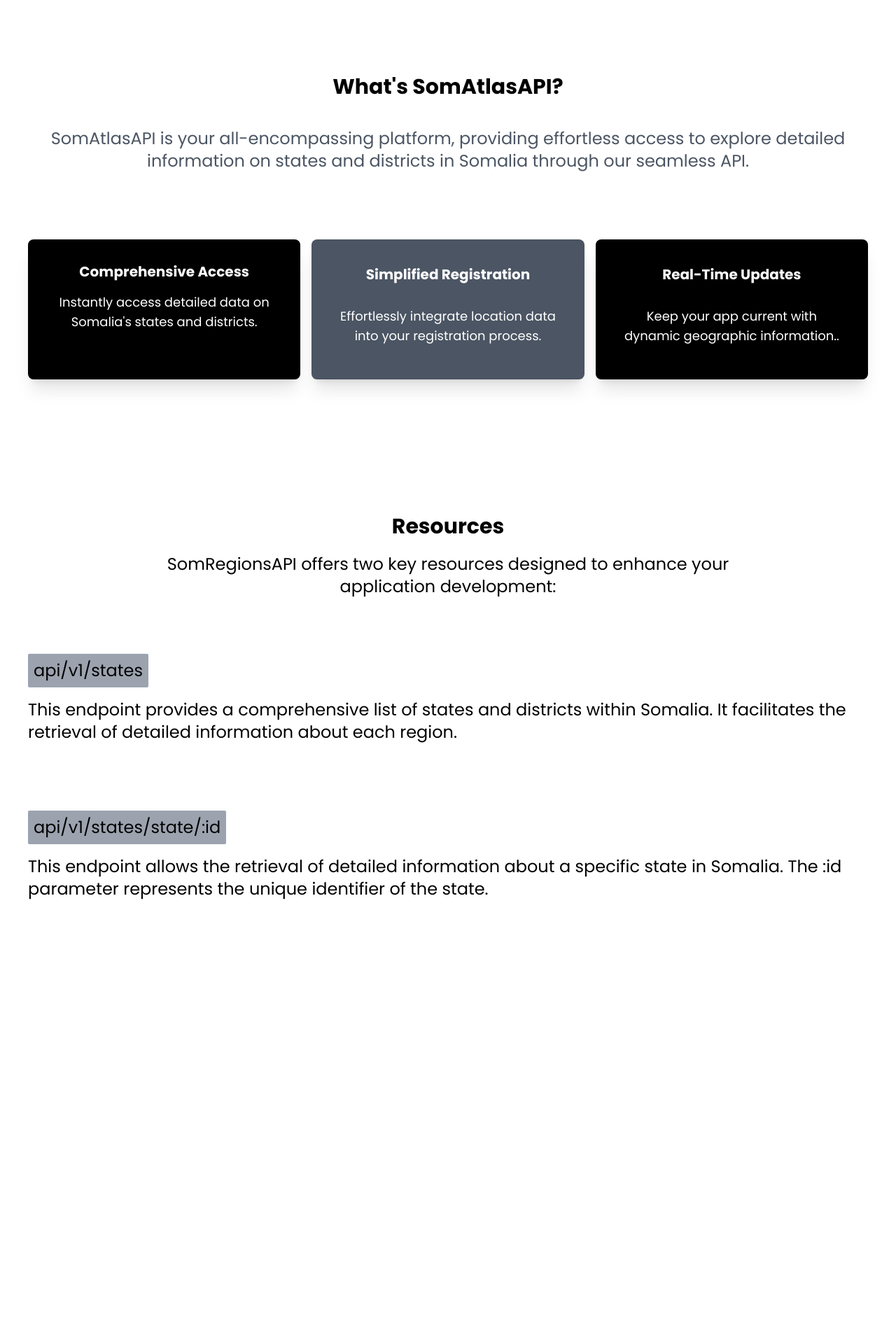
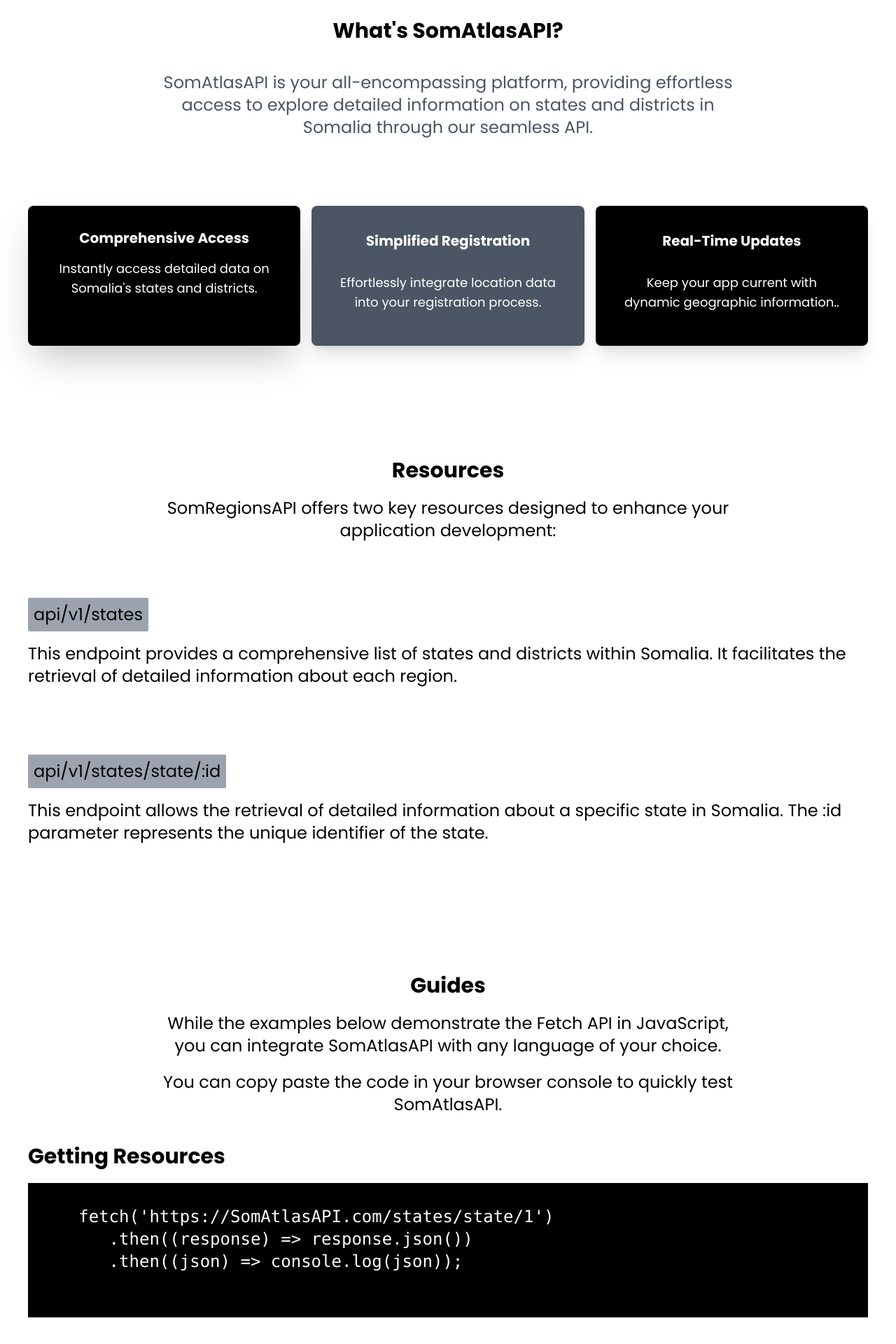
Before and after one commit to Ashakour1/SomAtlasAPI, a Svelte app in the folder client/: page / in a window 1280 px wide. Shown: the part 838-2758 px from the top of the page at 70% size. Before the commit the page ends 2244 px from the top, so only its background shows below. Built offline with nearby package versions, Linux system fonts and the light colour scheme.

Commit message:
guide page

```diff
--- a/client/src/App.svelte
+++ b/client/src/App.svelte
@@ -1,5 +1,6 @@
 <script>
   import Features from "./components/Features.svelte";
+  import Guide from "./components/Guide.svelte";
 import Header from "./components/Header.svelte";
   import Home from "./components/Home.svelte";
   import Resources from "./components/Resources.svelte";
@@ -10,4 +11,5 @@ import Header from "./components/Header.svelte";
   <Home/>
   <Features/>
   <Resources/>
+  <Guide/>
 </div>
--- a/client/src/app.css
+++ b/client/src/app.css
@@ -1,5 +1,6 @@
 :root {
   color-scheme: light dark;
+  scroll-behavior: smooth
 }
 
 @tailwind base;
--- a/client/src/components/Features.svelte
+++ b/client/src/components/Features.svelte
@@ -2,11 +2,13 @@
     import 'iconify-icon'
 </script>
 <section class="bg-white" id="features">
-    <div class="max-w-[1240px]  mx-auto py-[6rem] px-5">
+    <div class="max-w-[1240px]  mx-auto py-[4rem] px-5">
+   <div class="max-w-[850px] mx-auto">
     <h1 class="text-center text-3xl font-bold text-black">What's SomAtlasAPI?</h1>
     <p class="mt-10 text-2xl text-center text-gray-600">SomAtlasAPI is your all-encompassing platform, providing effortless access to explore detailed information on states and districts in Somalia through our seamless API.</p>
+   </div>
     <div class="grid gap-4 md:grid-cols-3 sm:grid-cols-1 ">
-        <div class=" w-full  shadow-xl bg-black p-4 mt-24  my-8 items-center text-center text-white flex flex-col rounded-lg hover:scale-105 duration-300 ">
+        <div class=" w-full  shadow-2xl bg-black p-4 mt-24  my-8 items-center text-center text-white flex flex-col rounded-lg hover:scale-105 duration-300 ">
 
             <iconify-icon icon="mdi:world" class="text-3xl text-blue-700"></iconify-icon>
 
--- /dev/null
+++ b/client/src/components/Guide.svelte
@@ -0,0 +1,20 @@
+<section class="bg-white text-black">
+    <div class="max-w-[1240px] mx-auto py-[4rem] px-5">
+        <div class="max-w-[850px] mx-auto text-center">
+            <h1 class="text-3xl font-bold ">Guides</h1>
+            <p class="text-2xl  my-5">While the examples below demonstrate the Fetch API in JavaScript, you can integrate SomAtlasAPI with any language of your choice.</p>
+            <p class="text-2xl text-center">You can copy paste the code in your browser console to quickly test SomAtlasAPI.</p>
+        </div>
+        <h1 class="font-bold text-3xl pt-10">Getting Resources</h1>
+        <div class="bg-black text-white text-2xl text-left my-5 overflow-auto">
+        <pre>
+            <code>
+     fetch('https://SomAtlasAPI.com/states/state/1')
+        .then((response) => response.json())
+        .then((json) => console.log(json));
+         </code>
+          </pre>
+        </div>
+
+    </div>
+</section>
--- a/client/src/components/Header.svelte
+++ b/client/src/components/Header.svelte
@@ -1,18 +1,44 @@
 <script>
 
+    import 'iconify-icon'
+
+    let isNavOpen = false;
+
+    function toggleNav() {
+        isNavOpen = !isNavOpen;
+    }
 </script>
 
-<section class="flex justify-between items-center max-w-[1240px] mx-auto scroll-smooth">
+<header class="fixed w-full backdrop-blur-sm py-2">
+    <div  class="flex justify-between items-center max-w-[1240px] mx-auto relative">
+
+
    <div class="text-2xl font-bold">
     <h1>SomAtlasAPI
     </h1>
    </div>
-   <div>
-        <ul class=" hidden md:flex font-bold">
+   <div class="">
+        <ul class=" hidden md:flex font-bold ">
             <li class="p-5"><a href="/">Home</a></li>
             <li class="p-5"><a href="#resources">Resources</a></li>
             <li class="p-5"><a href="#guide">Guide</a></li>
             <li class="p-5"><a href="/">Docs</a></li>
         </ul>
    </div>
-</section>
+
+   <button on:click={toggleNav} class="text-3xl md:hidden"><iconify-icon icon="mdi:home"></iconify-icon></button>
+
+    {#if isNavOpen}
+    <div class="md:hidden absolute top-8 right-0  bg-gray-400" class:open={isNavOpen}>
+        <ul class="font-bold">
+              <li class="p-5"><a href="/">Home</a></li>
+              <li class="p-5"><a href="#resources">Resources</a></li>
+              <li class="p-5"><a href="#guide">Guide</a></li>
+              <li class="p-5"><a href="/">Docs</a></li>
+        </ul>
+        </div>
+    {/if}
+
+</div>
+
+</header>
--- a/client/src/components/Home.svelte
+++ b/client/src/components/Home.svelte
@@ -4,7 +4,7 @@
 <section>
     <div class="max-w-[1240px] mx-auto ">
 
-    <div class=" max-w-[850px] mt-[-16px] w-full h-screen mx-auto text-center flex flex-col justify-center  ">
+    <div class=" max-w-[850px] pt-16 w-full min-h-screen mx-auto text-center flex flex-col justify-center  ">
         <h1 class="text-2xl font-bold">Welcome to SomAtlasAPI
             – Your Passport to Effortless App Development!</h1>
         <p class="text-3xl pt-3  text-gray-400">
@@ -16,7 +16,7 @@
                <button class=" font-semibold border-l-2 border-b-2 w-36 py-2 my-8 rounded text-white  mx-2 hover:bg-white hover:text-black ">Watch Tuturial</button>
             </div>
 
-          <div class="  items-center pt-28  ">
+          <div class="  items-center pt-32  ">
             <iconify-icon icon="mdi:arrow-down" class="text-3xl text-blue-700 animate-bounce w-6 h-6"></iconify-icon>
           </div>
     </div>
--- a/client/src/components/Resources.svelte
+++ b/client/src/components/Resources.svelte
@@ -1,4 +1,4 @@
-<section>
+<section id="resources">
     <div class="max-w-[1240px] mx-auto py-[4rem] px-5">
         <div class="text-center max-w-[850px] mx-auto ">
             <h1 class="text-3xl font-bold">Resources</h1>
```
